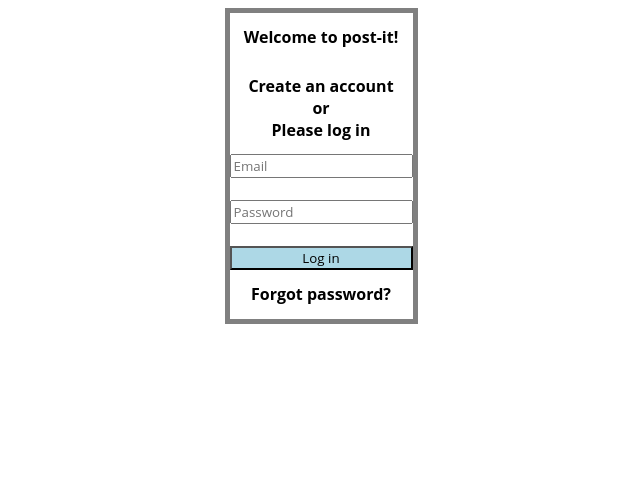
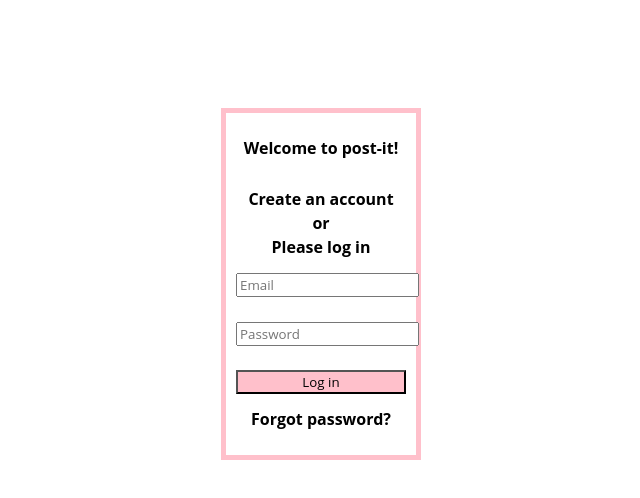
Before and after one commit to HelgeLilleorg/Veebileht1, a plain HTML site: page login.html in a window 1280 px wide. Shown: the whole page, without its empty margins (319-959 px from the left). Drawn offline with Linux system fonts and the light colour scheme.

Commit message:
roosa keskel

```diff
--- a/style.css
+++ b/style.css
@@ -25,7 +25,11 @@ h2 {
     color: black;
     display: flex;
     flex-direction: column;
-    border: 5px solid gray;
+    border: 5px solid pink;
+    margin: 100px;
+    padding: 10px;
+    width: 170px;
+    line-height: 150%;
 }
 .signup {
     display: flex;
@@ -33,7 +37,7 @@ h2 {
 }
 
 .submit-btn {
-    background-color: lightblue;
+    background-color: pink;
     display: flex;
     flex-direction: column;
     align-items: center;
```
